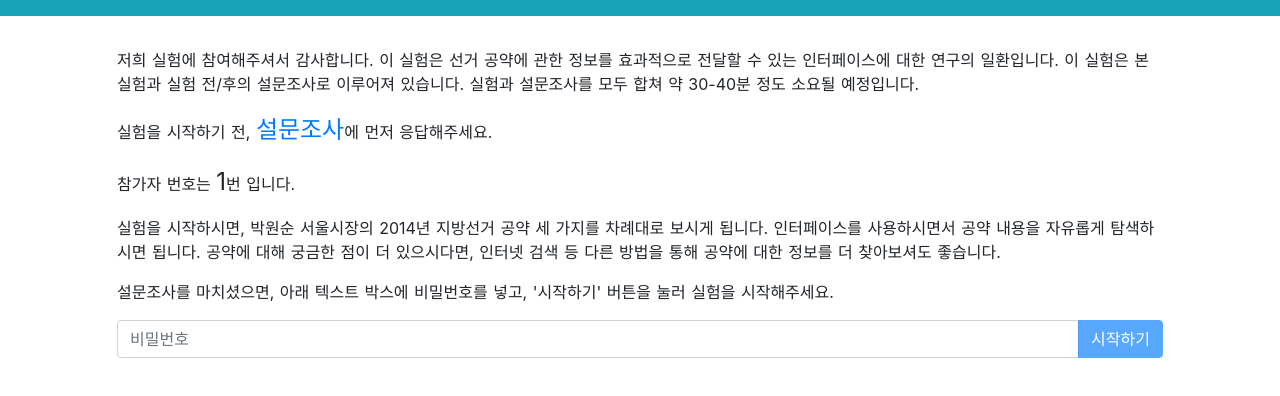
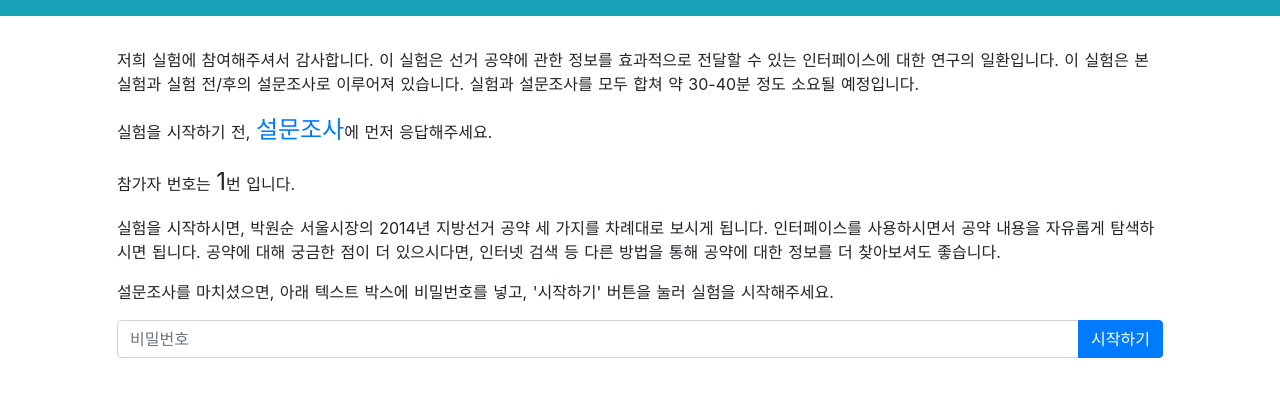
Before and after one commit to kixlab/xproj-experiment, a Nuxt app: page /PreTest/1 in a window 1280 px wide. Shown: the top 396 px of the page. Built offline with nearby package versions, Linux system fonts and the light colour scheme.

Commit message:
lightweight version

```diff
--- a/pages/PreTest/_userId.vue
+++ b/pages/PreTest/_userId.vue
@@ -31,7 +31,8 @@ export default {
       return this.$route.params.userId
     },
     isKeyCorrect: function () {
-      return 'internet' == this.checkKey.toLowerCase().trim()
+      return true
+      // return 'internet' == this.checkKey.toLowerCase().trim()
     }
   },
   fetch: function ({store, params}) {
--- a/store/index.js
+++ b/store/index.js
@@ -161,10 +161,10 @@ const store = () => new Vuex.Store({
         type: 'options',
         options: ['예', '아니오']
       },
-      {
-        promptContent: `이 공약에 대한 다음 설명 중 맞는 것을 모두 골라주세요.`,
-        type: 'multiplechoice'
-      },
+      // {
+      //   promptContent: `이 공약에 대한 다음 설명 중 맞는 것을 모두 골라주세요.`,
+      //   type: 'multiplechoice'
+      // },
       {
         promptContent: `이 공약을 이행하기 위해 필요한 4년간 총 예산은 대략 얼마일까요?
         ※ 2018년 서울시 예산: 28조 179억원
```
